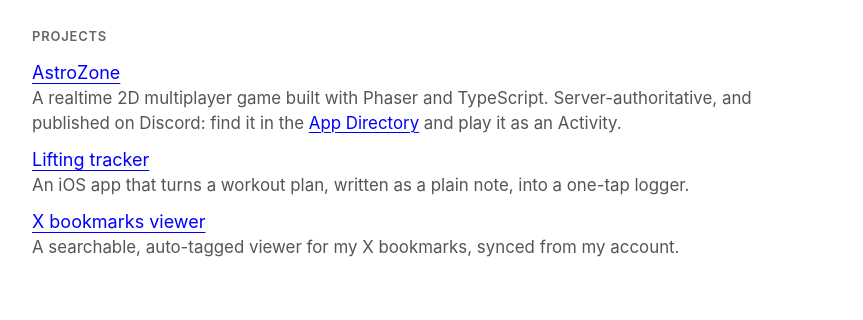
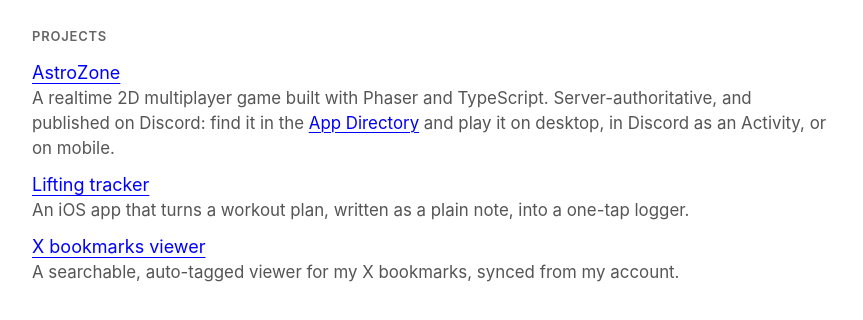
Before and after one commit to diulama/diulama.github.com, a plain HTML site: page index.html in a window 1280 px wide. Shown: the part 100-420 px from the top of the page, without its empty margins (208-1071 px from the left). Drawn offline with Linux system fonts and the light colour scheme.

Commit message:
Update the homepage entry for AstroZone (#7)
Generated by the publish workflow from projects/astrozone.

Files:
index.html

```diff
--- a/index.html
+++ b/index.html
@@ -38,7 +38,7 @@
       <ul>
         <li>
           <a href="https://astrozone.up.railway.app/" target="_blank" rel="noopener noreferrer">AstroZone</a>
-          <span class="project-note">A realtime 2D multiplayer game built with Phaser and TypeScript. Server-authoritative, and published on Discord: find it in the <a href="https://discord.com/discovery/applications/1543836397700653107">App Directory</a> and play it as an Activity.</span>
+          <span class="project-note">A realtime 2D multiplayer game built with Phaser and TypeScript. Server-authoritative, and published on Discord: find it in the <a href="https://discord.com/discovery/applications/1543836397700653107">App Directory</a> and play it on desktop, in Discord as an Activity, or on mobile.</span>
         </li>
         <li>
           <a href="projects/lifting-tracker/">Lifting tracker</a>
```
